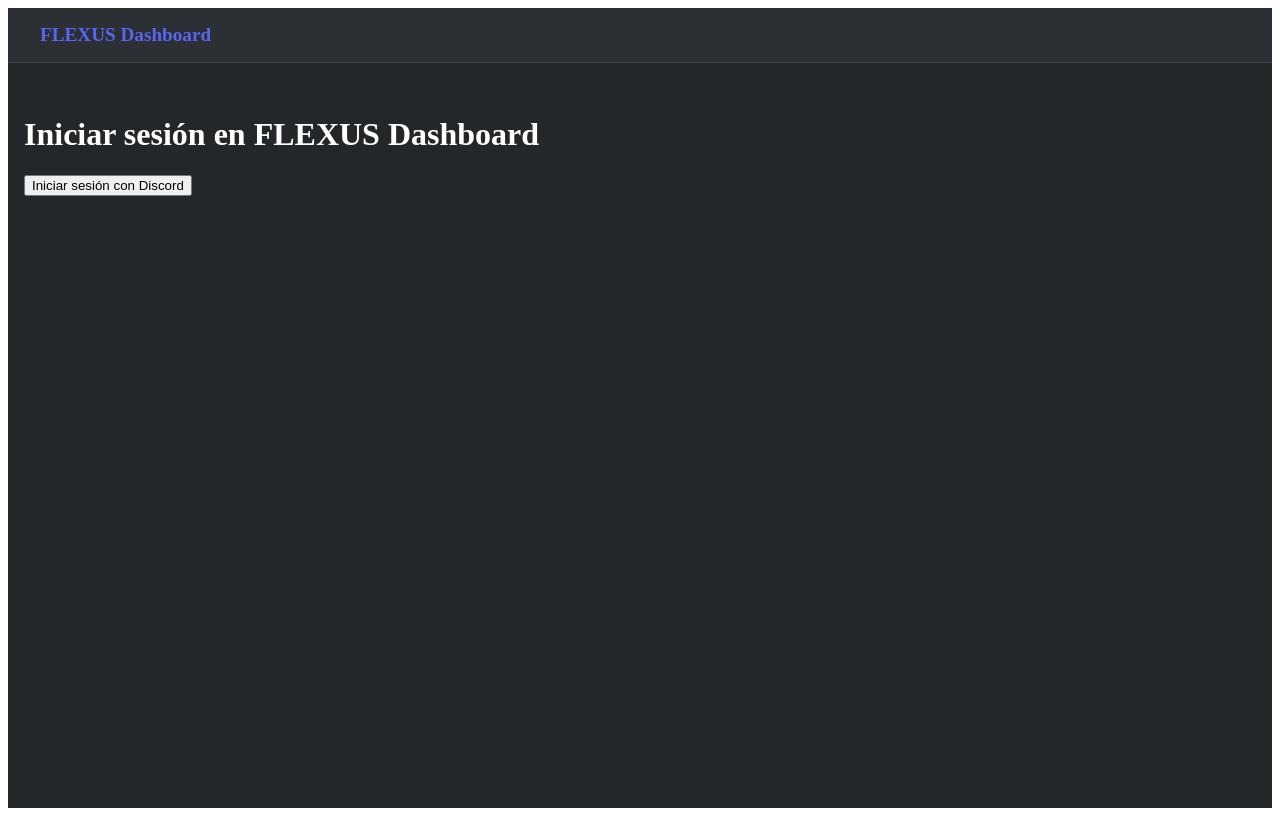
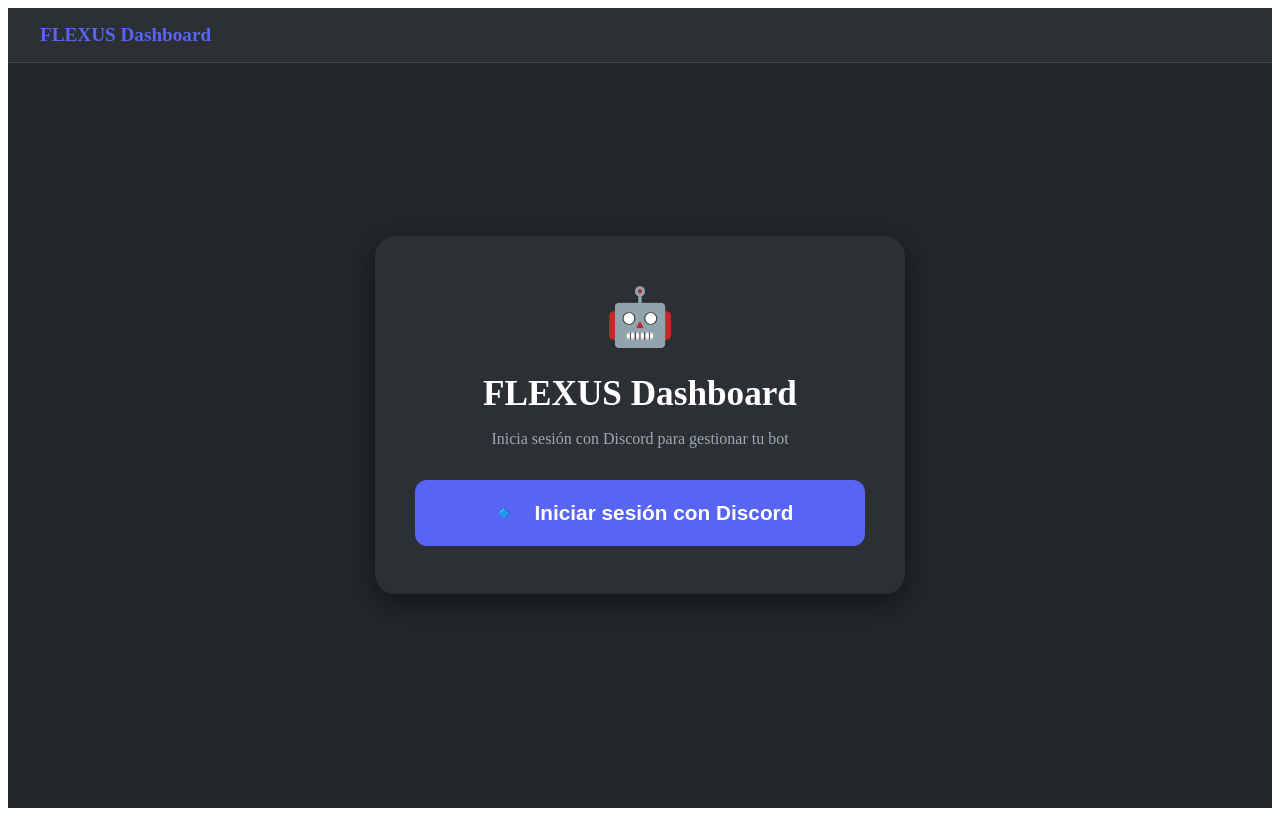
Before and after one commit to rxscriptsX/flexusdd, a Next.js app: page /login in a window 1280 px wide. Built offline with nearby package versions, Linux system fonts and the light colour scheme; no server answers.

Commit message:
Update login.tsx

```diff
--- a/pages/login.tsx
+++ b/pages/login.tsx
@@ -13,11 +13,15 @@
   }, [session, router]);
 
   return (
-    <div>
-      <h1>Iniciar sesión en FLEXUS Dashboard</h1>
-      <button onClick={() => signIn("discord")}>
-        Iniciar sesión con Discord
-      </button>
+    <div style={styles.wrapper}>
+      <div style={styles.card}>
+        <div style={styles.icon}>🤖</div>
+        <h1 style={styles.title}>FLEXUS Dashboard</h1>
+        <p style={styles.subtitle}>Inicia sesión con Discord para gestionar tu bot</p>
+        <button onClick={() => signIn("discord")} style={styles.discordBtn}>
+          <span style={styles.discordIcon}>🔹</span> Iniciar sesión con Discord
+        </button>
+      </div>
     </div>
   );
 }
@@ -25,3 +29,56 @@
 export async function getServerSideProps() {
   return { props: {} };
 }
+
+const styles = {
+  wrapper: {
+    display: "flex",
+    justifyContent: "center",
+    alignItems: "center",
+    minHeight: "80vh",
+    backgroundColor: "#23272a",
+  },
+  card: {
+    backgroundColor: "#2c2f33",
+    borderRadius: "20px",
+    padding: "3rem 2.5rem",
+    textAlign: "center" as const,
+    boxShadow: "0 8px 30px rgba(0,0,0,0.5)",
+    maxWidth: "450px",
+    width: "100%",
+  },
+  icon: {
+    fontSize: "3.5rem",
+    marginBottom: "1rem",
+  },
+  title: {
+    fontSize: "2.2rem",
+    marginBottom: "0.5rem",
+    color: "#ffffff",
+    fontWeight: "bold",
+  },
+  subtitle: {
+    fontSize: "1rem",
+    color: "#99aab5",
+    marginBottom: "2rem",
+  },
+  discordBtn: {
+    backgroundColor: "#5865F2",
+    color: "white",
+    border: "none",
+    borderRadius: "12px",
+    padding: "1rem 2.5rem",
+    fontSize: "1.3rem",
+    fontWeight: "bold",
+    cursor: "pointer",
+    display: "flex",
+    alignItems: "center",
+    justifyContent: "center",
+    gap: "0.75rem",
+    transition: "background-color 0.2s, transform 0.1s",
+    width: "100%",
+  },
+  discordIcon: {
+    fontSize: "1.8rem",
+  },
+};
```
